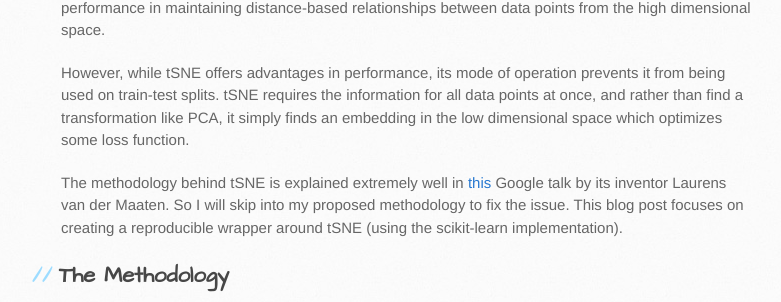
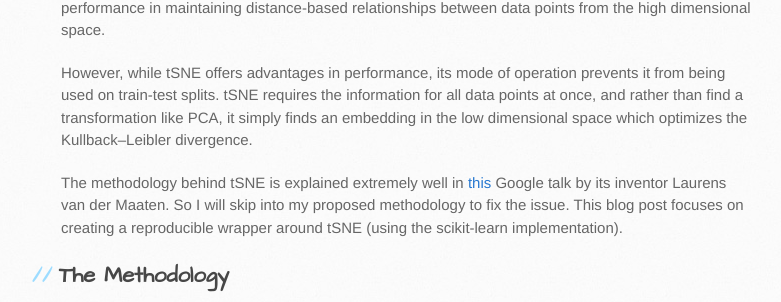
Before and after one commit to bshabashFD/bshabashFD.github.io_old2, a Jekyll site: the page built from _posts/2019-12-27-reusable-tsne.md, in a window 1280 px wide and 900 px high, scrolled down 334 px. Shown: the part 196-498 px from the top of the window, without its empty margins (109-890 px from the left). Built offline with Jekyll 4.4.1, drawn with Linux system fonts in a browser that asks for light colours; formulas are drawn with MathJax 3; a script that is not in the unit is left out.

Commit message:
modified some blog text

```diff
--- a/_posts/2019-12-27-reusable-tsne.md
+++ b/_posts/2019-12-27-reusable-tsne.md
@@ -11,7 +11,7 @@ In this post we will explore several ways to modify tSNE to allow for repeatable
 ## Dimensionality Reduction, PCA, and tSNE
 Dimensionality reduction is a technique often employed for visualization purposes. The method of choice used to be Principle Component Analysis (PCA), but since its arrival on the scene, t-Distribution Stochastic Neighborhood Embedding (t-SNE) has been gaining popularity due to its improved performance in maintaining distance-based relationships between data points from the high dimensional space.
 
-However, while tSNE offers advantages in performance, its mode of operation prevents it from being used on train-test splits. tSNE requires the information for all data points at once, and rather than find a transformation like PCA, it simply finds an embedding in the low dimensional space which optimizes some loss function.
+However, while tSNE offers advantages in performance, its mode of operation prevents it from being used on train-test splits. tSNE requires the information for all data points at once, and rather than find a transformation like PCA, it simply finds an embedding in the low dimensional space which optimizes the Kullback–Leibler divergence.
 
 The methodology behind tSNE is explained extremely well in [this](https://www.youtube.com/watch?v=RJVL80Gg3lA) Google talk by its inventor Laurens van der Maaten. So I will skip into my proposed methodology to fix the issue. This blog post focuses on creating a reproducible wrapper around tSNE (using the scikit-learn implementation).
 
```
